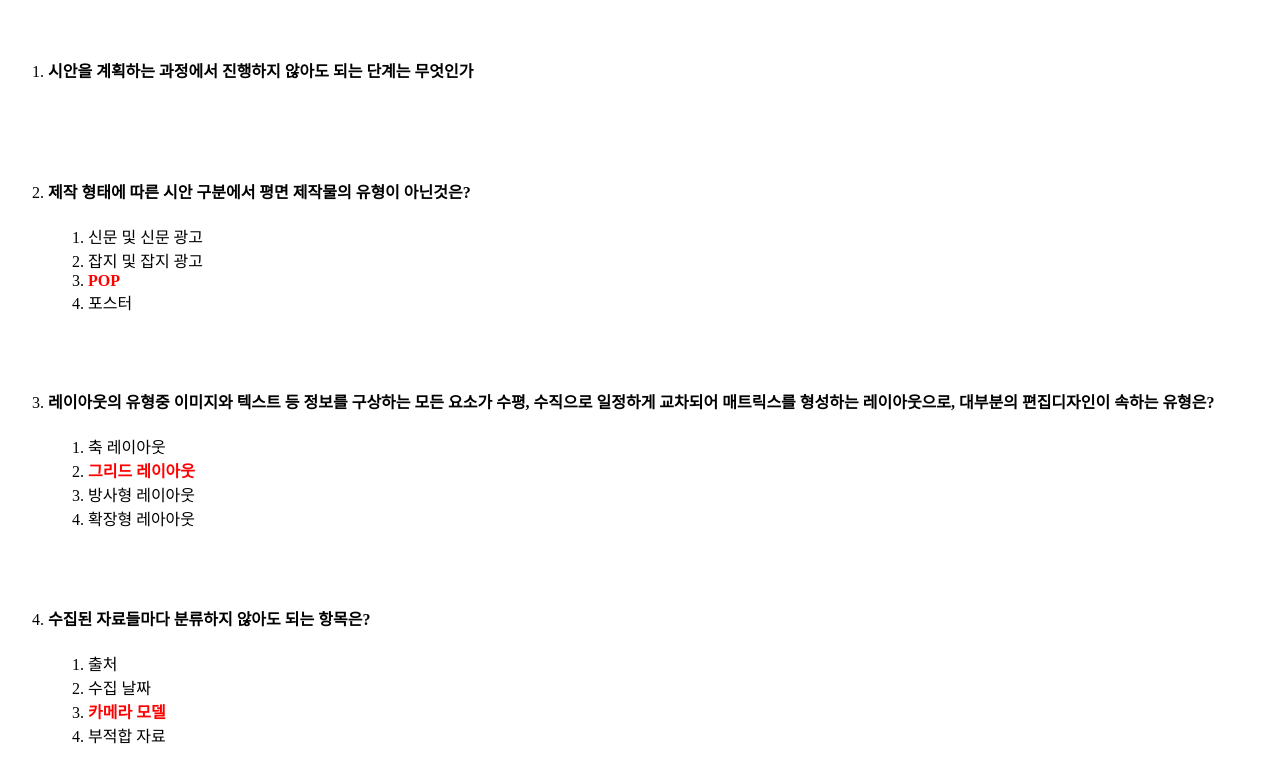
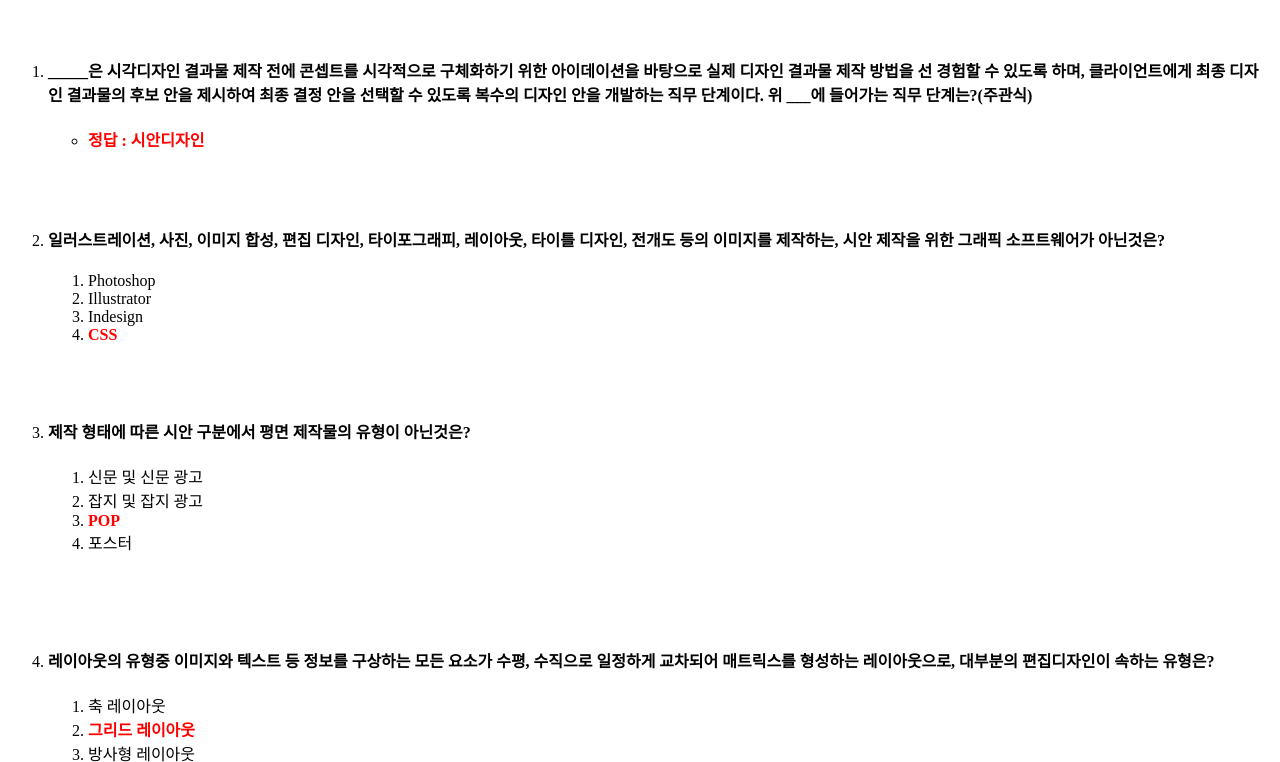
Before and after one commit to seoin-kim/test_practice, a plain HTML site: page answers.html in a window 1280 px wide. Shown: the part 70-832 px from the top of the page. Drawn offline with Linux system fonts and the light colour scheme.

Commit message:
Add files via upload

```diff
--- a/answers.html
+++ b/answers.html
@@ -17,7 +17,23 @@
 
 
 
-  <li><h4>시안을 계획하는 과정에서 진행하지 않아도 되는 단계는 무엇인가</h4></li>
+  <li><h4>_____은 시각디자인 결과물 제작 전에 콘셉트를 시각적으로 구체화하기 위한 아이데이션을 바탕으로 실제 디자인 결과물 제작 방법을 선 경험할 수 있도록 하며, 클라이언트에게 최종 디자인 결과물의 후보 안을 제시하여 최종 결정 안을 선택할 수 있도록 복수의 디자인 안을 개발하는 직무 단계이다.
+    위 ___에 들어가는 직무 단계는?(주관식)</h4></li>
+    <ul>
+      <li><b><font color="red">정답 : 시안디자인</font></b></li>
+</ul>
+<br>
+<br>
+<br>
+
+
+<li><h4>일러스트레이션, 사진, 이미지 합성, 편집 디자인, 타이포그래피, 레이아웃, 타이틀 디자인, 전개도 등의 이미지를 제작하는, 시안 제작을 위한 그래픽 소프트웨어가 아닌것은?</h4></li>
+<ol>
+<li>Photoshop</li>
+<li>Illustrator</li>
+<li>Indesign</li>
+<li><b><font color="red">CSS</font></b></li>
+</ol>
 
     <br>
     <br>
@@ -31,6 +47,7 @@
     <li>포스터</li>
     </ol>
 
+    <br>
     <br>
     <br>
     <br>
```
Also changed, not shown: index.html (+4 -4 lines).
